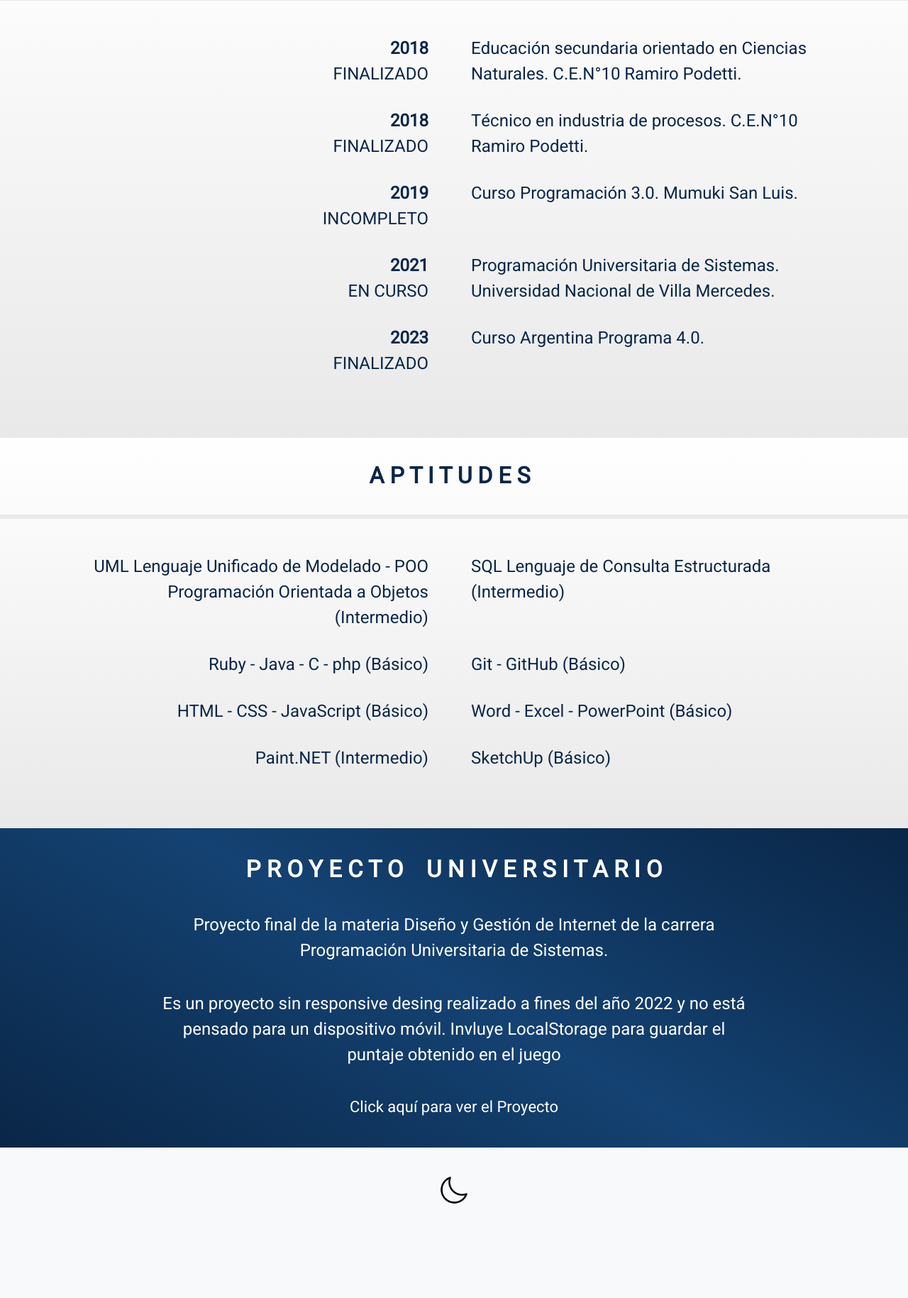
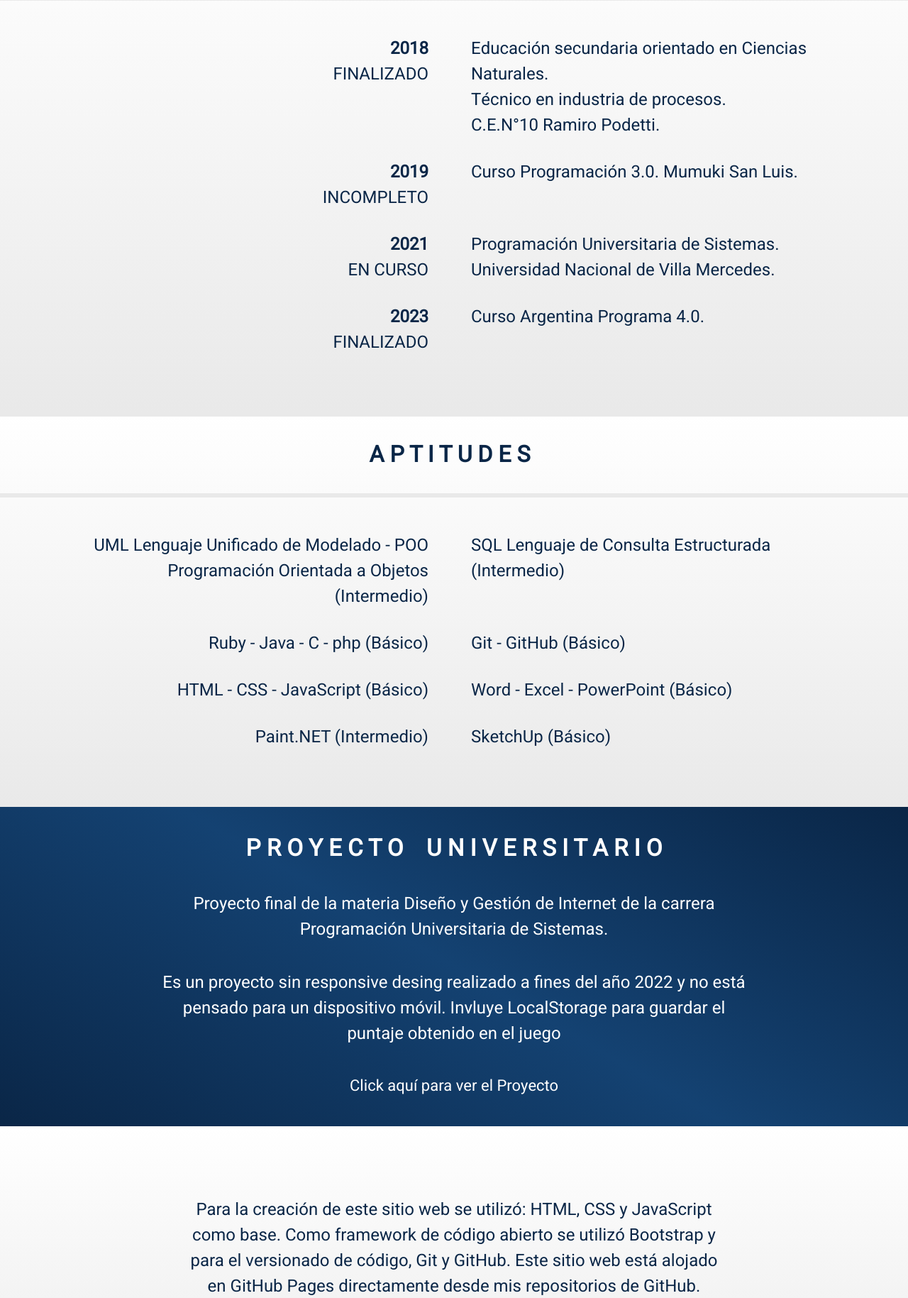
Before and after one commit to MauroAg22/personal-programmer-website, a PHP site: page / in a window 1280 px wide. Shown: the part 1811-3640 px from the top of the page at 71% size. Before the commit the page ends 3507 px from the top, so only its background shows below. Run offline with PHP 8.4, Linux system fonts and the light colour scheme.

Commit message:
Se le agregaron los detalles sobre la creación del sitio web

```diff
--- a/css/style.css
+++ b/css/style.css
@@ -118,7 +118,7 @@ p {
     background-image: linear-gradient(white, rgb(233, 233, 233));
 }
 
-.tamanio-caja {
+.tamanio-caja, .tamanio-caja-2 {
     padding: 100px 0;
 }
 
@@ -252,7 +252,7 @@ p {
         font-size: 4vw;
     }
 
-    .tamanio-caja {
+    .tamanio-caja, .tamanio-caja-2 {
         padding: 15vw 0;
     }
 
--- a/index.html
+++ b/index.html
@@ -1,6 +1,7 @@
 <!DOCTYPE html>
 
 <html lang="es">
+
 <head>
     <meta charset="UTF-8">
     <meta http-equiv="X-UA-Compatible" content="IE=edge">
@@ -159,11 +160,13 @@
                 <p>FINALIZADO</p>
             </div>
             <div class="col-lg-6 for-derecha">
-                    <p>Educación secundaria orientado en Ciencias Naturales. C.E.N°10 Ramiro Podetti.</p>
+                <p>Educación secundaria orientado en Ciencias Naturales.</p>
+                <p>Técnico en industria de procesos.</p>
+                <p>C.E.N°10 Ramiro Podetti.</p>
             </div>
         </div>
 
-            <div class="row separacion">
+        <!-- <div class="row separacion">
                 <div class="col-lg-6 for-izquierda">
                     <p><strong>2018</strong></p>
                     <p>FINALIZADO</p>
@@ -171,7 +174,7 @@
                 <div class="col-lg-6 for-derecha">
                     <p>Técnico en industria de procesos. C.E.N°10 Ramiro Podetti.</p>
                 </div>
-            </div>
+            </div> -->
 
         <div class="row separacion">
             <div class="col-lg-6 for-izquierda">
@@ -262,6 +265,20 @@
         </div>
     </section>
 
+    <section class="contenedor-gradiente">
+        <article class="box-06-1">
+            <section class="tamanio-caja-2">
+                <p>
+                    Para la creación de este sitio web se utilizó: HTML, CSS y JavaScript como base.
+                    Como framework de código abierto se utilizó Bootstrap y para el versionado de código, Git y GitHub.
+                    Este sitio web está alojado en GitHub Pages directamente desde mis repositorios de GitHub. <br>
+                    <br>
+                    Además, la visualización de este sitio web varía según el dispositivo utilizado por su diseño responsivo.
+                </p>
+            </section>
+        </article>
+    </section>
+
 
 
     <footer id="bottom" class="navbar navbar-light bg-light">
@@ -276,4 +293,5 @@
         crossorigin="anonymous"></script>
     <script src="js/script.js"></script>
 </body>
+
 </html>
--- a/proyecto-universitario/index.html
+++ b/proyecto-universitario/index.html
@@ -6,8 +6,8 @@
     <meta http-equiv="X-UA-Compatible" content="IE=edge">
     <meta name="viewport" content="width=device-width, initial-scale=1.0">
     <link rel="stylesheet" href="css/estilos.css">
+    <link rel="shortcut icon" href="image/logo_32px_contorno_fondo.png">
     <title>TOKEPOP</title>
-    <link rel="shortcut icon" href="image/logo_32px_contorno_fondo.png">
 </head>
 
 <body>
```
Lines whose indentation alone changed are shown as unchanged.
